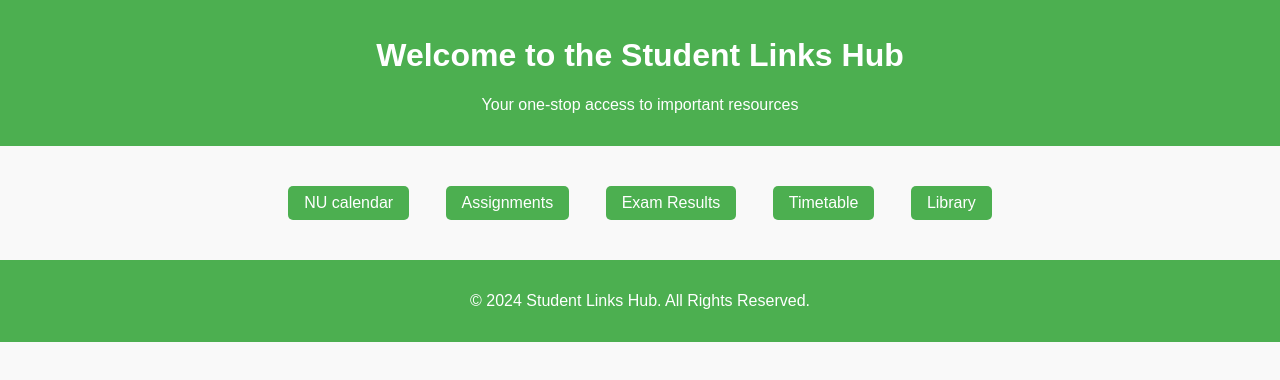
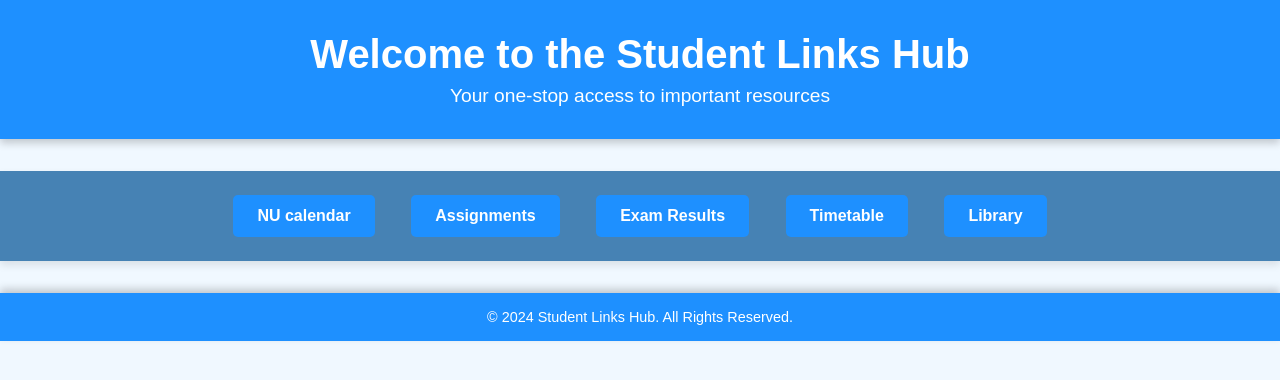
Before and after one commit to Mohanned-Mahmoud/student-links-hub, a plain HTML site: page index.html in a window 1280 px wide. Drawn offline with Linux system fonts and the light colour scheme.

Commit message:
Update styles.css

```diff
--- a/styles.css
+++ b/styles.css
@@ -2,38 +2,61 @@ body {
     font-family: Arial, sans-serif;
     margin: 0;
     padding: 0;
-    background-color: #f9f9f9;
+    background-color: #f0f8ff;
+    color: #333;
     text-align: center;
 }
 
 header {
-    background-color: #4CAF50;
+    background-color: #1e90ff;
     color: white;
-    padding: 1rem;
+    padding: 2rem;
+    box-shadow: 0 4px 8px rgba(0, 0, 0, 0.2);
+}
+
+header h1 {
+    margin: 0;
+    font-size: 2.5rem;
+}
+
+header p {
+    margin: 0.5rem 0 0;
+    font-size: 1.2rem;
 }
 
 nav {
     margin: 2rem 0;
+    padding: 1rem 0;
+    background-color: #4682b4;
+    box-shadow: 0 4px 8px rgba(0, 0, 0, 0.1);
 }
 
 nav a {
     display: inline-block;
     margin: 0.5rem 1rem;
-    padding: 0.5rem 1rem;
+    padding: 0.75rem 1.5rem;
     text-decoration: none;
     color: white;
-    background-color: #4CAF50;
+    font-weight: bold;
+    background-color: #1e90ff;
     border-radius: 5px;
-    transition: background-color 0.3s;
+    transition: all 0.3s;
 }
 
 nav a:hover {
-    background-color: #45a049;
+    background-color: #104e8b;
+    transform: scale(1.1);
 }
 
 footer {
-    margin-top: 2rem;
-    background-color: #4CAF50;
+    background-color: #1e90ff;
     color: white;
     padding: 1rem;
+    margin-top: 2rem;
+    box-shadow: 0 -4px 8px rgba(0, 0, 0, 0.2);
 }
+
+footer p {
+    margin: 0;
+    font-size: 0.9rem;
+}
```
